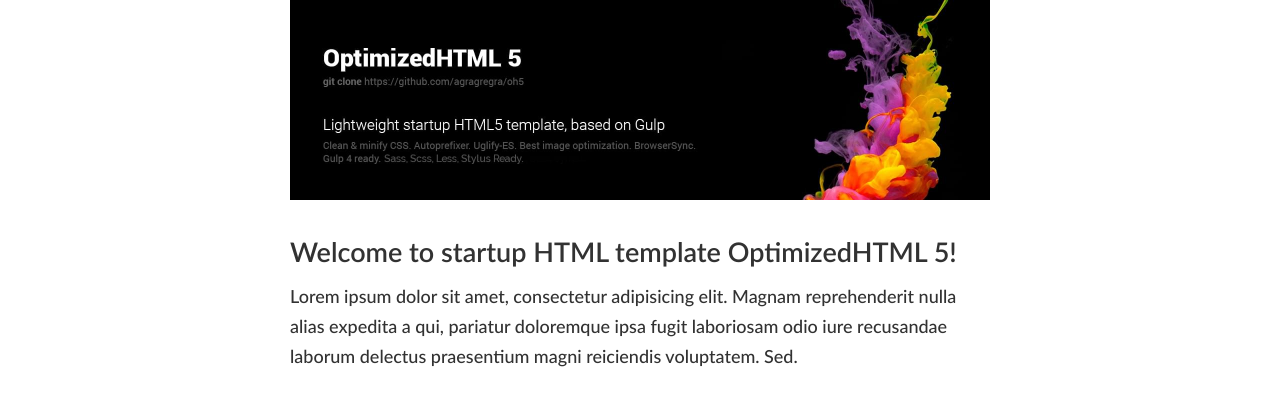
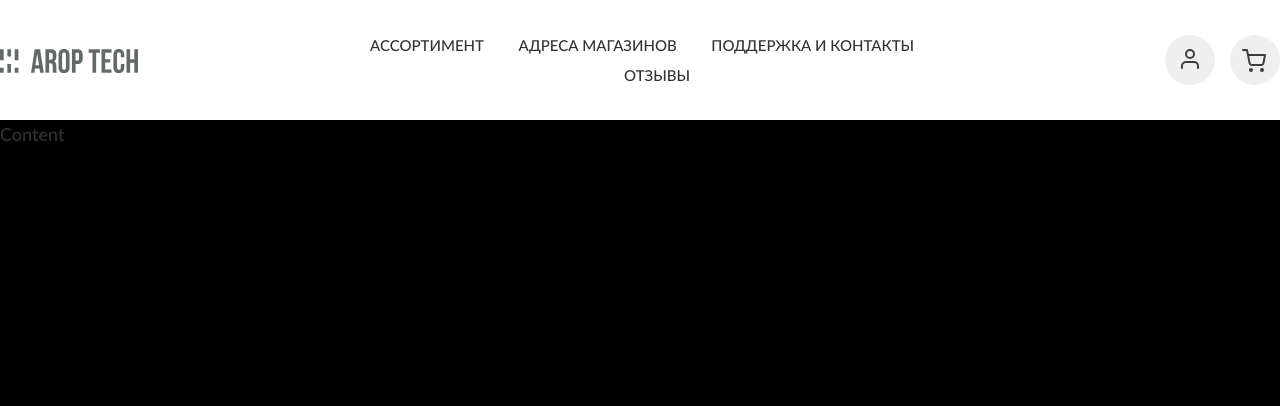
Before and after one commit to nickup8/dyson_html, a website: page app/index.html in a window 1280 px wide. Drawn offline with Linux system fonts and the light colour scheme.

Commit message:
style top_line

```diff
--- a/app/index.html
+++ b/app/index.html
@@ -1,31 +1,72 @@
 <!DOCTYPE html>
 <html lang="">
-
   <head>
-
-	<meta charset="utf-8">
+    <meta charset="utf-8" />
     <title>OptimizedHTML 5</title>
-	<meta name="description" content="Startup HTML template OptimizedHTML 5">
-	<meta name="viewport" content="width=device-width">
-	<link rel="icon" href="images/favicon.png">
-	<meta property="og:image" content="images/dest/preview.jpg">
-	<link rel="stylesheet" href="css/app.min.css">
-
+    <meta name="description" content="Startup HTML template OptimizedHTML 5" />
+    <meta name="viewport" content="width=device-width" />
+    <link rel="icon" href="images/favicon.png" />
+    <meta property="og:image" content="images/dest/preview.jpg" />
+    <link rel="stylesheet" href="css/app.min.css" />
   </head>
 
   <body>
-
     <!-- CUSTOM HTML -->
-
-	<div class="container" style="max-width: 700px; margin: auto">
-
-		<img src="images/dest/preview.jpg" alt="Start HTML5 Template" width="100%"><br><br>
-		<h2>Welcome to startup HTML template OptimizedHTML 5!</h2>
-		<p>Lorem ipsum dolor sit amet, consectetur adipisicing elit. Magnam reprehenderit nulla alias expedita a qui, pariatur doloremque ipsa fugit laboriosam odio iure recusandae laborum delectus praesentium magni reiciendis voluptatem. Sed.</p>
-
+    <header class="header">
+      <div class="container">
+        <div class="header_wrap">
+          <div class="header_top_line">
+            <div class="logo">
+              <a href="/"><img src="./images/dest/logo.svg" alt="logo" /></a>
             </div>
+            <nav class="header_nav">
+              <ul>
+                <li><a href="#">Ассортимент</a></li>
+                <li><a href="#">Адреса магазинов</a></li>
+                <li><a href="#">Поддержка и контакты</a></li>
+                <li><a href="#">Отзывы</a></li>
+              </ul>
+            </nav>
+            <div class="header_buttons">
+              <div class="button">
+                <svg
+                  width="50"
+                  height="50"
+                  fill="none"
+                  xmlns="http://www.w3.org/2000/svg"
+                >
+                  <path
+                    d="M33 33v-2a4 4 0 00-4-4h-8a4 4 0 00-4 4v2m8-10a4 4 0 100-8 4 4 0 000 8z"
+                    stroke="#3C3D3D"
+                    stroke-width="2"
+                    stroke-linecap="round"
+                    stroke-linejoin="round"
+                  />
+                </svg>
+              </div>
+              <div class="button">
+                <svg
+                  width="50"
+                  height="50"
+                  fill="none"
+                  xmlns="http://www.w3.org/2000/svg"
+                >
+                  <path
+                    d="M21 36a1 1 0 100-2 1 1 0 000 2zm11 0a1 1 0 100-2 1 1 0 000 2zM13 15h4l2.68 13.39a2 2 0 002 1.61h9.72a2 2 0 002-1.61L35 20H18"
+                    stroke="#3C3D3D"
+                    stroke-width="2"
+                    stroke-linecap="round"
+                    stroke-linejoin="round"
+                  />
+                </svg>
+              </div>
+            </div>
+          </div>
+          <div class="header_content">Content</div>
+        </div>
+      </div>
+    </header>
 
     <script src="js/app.min.js"></script>
-
   </body>
 </html>
--- a/app/sass/main.sass
+++ b/app/sass/main.sass
@@ -1,3 +1,70 @@
 @import config
 
 // CUSTOM USER STYLES & IMPORTS
+
+.container
+    max-width: 1600px
+    margin: 0 auto
+    height: 100%
+
+ul
+    list-style: none
+    margin: 0
+    padding: 0
+
+.header
+    height: 100vh
+    min-height: 800px
+    &_wrap
+        display: grid
+        height: 100%
+        grid-template-rows: 120px 1fr
+
+    &_top_line
+        height: 60px
+        align-self: center
+        display: grid
+        align-items: center
+        grid-row: 1/2
+        grid-template-columns: repeat(12, 1fr)
+    &_content
+        background: #000
+        grid-row: 2/3
+        grid-column: 1/13
+    &_nav
+        grid-column: 4/10
+        ul
+            display: block
+            text-align: center
+            li
+                display: inline-block
+                margin-right: 30px
+                &:last-child
+                    margin-right: 0
+                a
+                    color: $textcolor
+                    font-size: 15px
+                    text-transform: uppercase
+                    text-decoration: none
+                    transition: .25s
+                    &:hover
+                        color: $accent
+    &_buttons
+        grid-column: 10/13
+        display: flex
+        justify-content: flex-end
+        .button
+            width: 50px
+            height: 50px
+            background-color: #efefef
+            border-radius: 50%
+            margin-right: 15px
+            transition: .25s
+            &:last-child
+                margin-right: 0
+            &:hover
+                background-color: $accent
+                svg
+                    path
+                        stroke: #ffffff
+                        transition: .25s
--- a/package.json
+++ b/package.json
@@ -6,7 +6,7 @@
   "scripts": {
     "test": "echo \"Error: no test specified\" && exit 1"
   },
-	"author": "WebDesign Master",
+  "author": "",
   "license": "ISC",
   "devDependencies": {
     "bootstrap": "^4.5.2",
```
Also changed, not shown: app/css/app.min.css, app/images/dest/iconCart.svg (added), app/images/dest/iconProfile.svg (added), app/images/dest/logo.svg (added), app/images/src/iconCart.svg (added), app/images/src/iconProfile.svg (added), app/images/src/logo.svg (added). Lines whose indentation alone changed are shown as unchanged.
